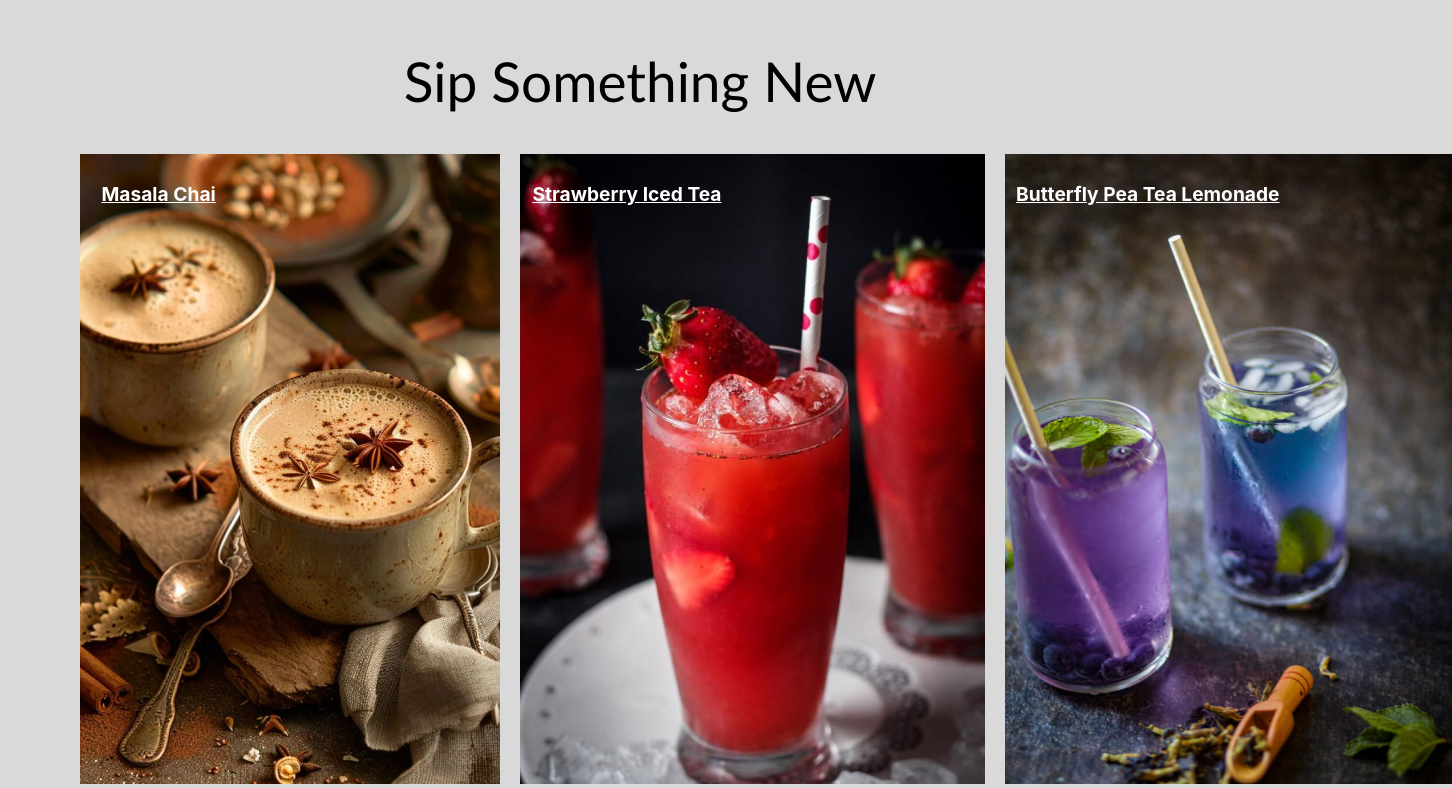
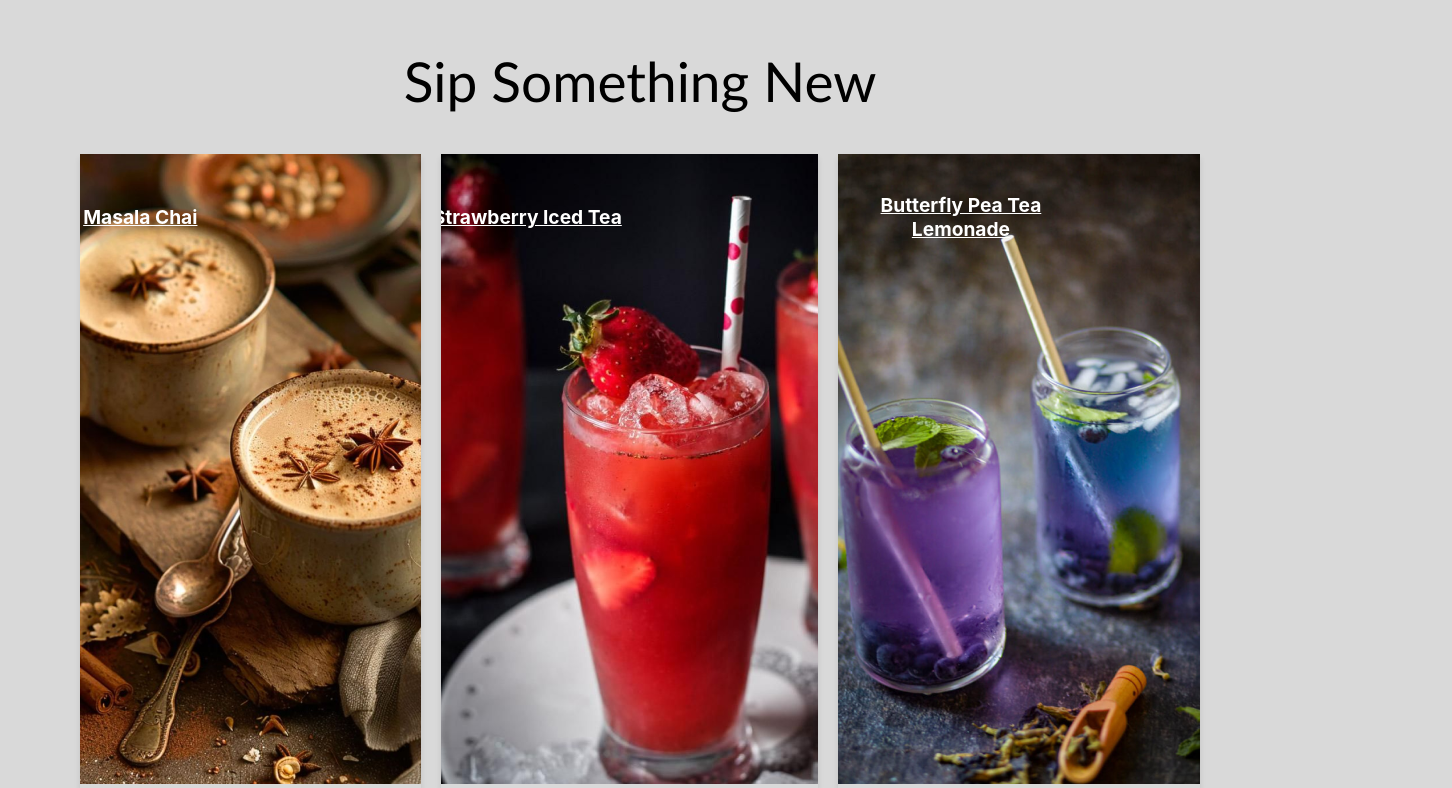
Before and after one commit to KushaRa/CeySip, a React (Create React App) app in the folder ceylon_t/: page / in a window 1280 px wide. Shown: the part 1594-2382 px from the top of the page, 1452 px wide, since content can reach past the window. Built offline with nearby package versions, Linux system fonts and the light colour scheme.

Commit message:
basic cards done

```diff
--- a/ceylon_t/src/Pages/section2/recipe.css
+++ b/ceylon_t/src/Pages/section2/recipe.css
@@ -24,19 +24,21 @@
     margin-left:80px;
     margin-right: 80px;
 
+
 }
 .card{
+    position:relative;
     display:block;
-    height:200px;
-    position:relative;
+    height:auto;
     box-shadow: 2cm;
-
+    overflow: hidden;
+    box-shadow: 0px 4px 6px rgba(0, 0, 0, 0.1);
 
 }
 
 .textOverlay{
     position: absolute;
-    top: 20%;
+    top: 10%;
     left: 23%;
     transform: translate(-50%, -50%);
     color: white;
@@ -48,6 +50,7 @@
 
 .cOverlay{
     position:absolute;
+    text-align: center;
     bottom:0;
     left:0;
     right:0;
@@ -61,5 +64,11 @@
 
 .card:hover .cOverlay{
     height: 100%;
-    margin-top: 20px;
+ }
+
+.cOverlay p{
+    margin-top: 200px;
+    margin-left: 100px;
+    margin-right: 100px;
+    font-size:large;
 }
--- a/ceylon_t/src/Pages/section2/recipe.jsx
+++ b/ceylon_t/src/Pages/section2/recipe.jsx
@@ -17,32 +17,34 @@ function Recipe() {
         <img src={img1} alt='chai' />
         <div className='textOverlay' style={{marginLeft:'-18px'}}>Masala Chai</div>
         <div className='cOverlay'>
-          A spiced tea made with black tea,
+         <p> A spiced tea made with black tea,
           milk, sugar, and a blend of aromatic spices like cardamom, cinnamon, cloves, ginger, and black pepper.
           It's simmered together to create a warm and flavorful beverage.
-          </div>
+          </p></div>
       </div>
 
       <div className='card'>
         <img src={img2} alt='chai'/>
         <div className='textOverlay'>Strawberry Iced Tea</div>
         <div className='cOverlay'>
+          <p>
         A fruity iced tea infused with fresh strawberries,
         offering a sweet and refreshing flavor. Often made with black tea,
          strawberries, and sweetener, served over ice.
+         </p>
           </div>
-
       </div>
 
       <div className='card'>
         <img src={img3} alt='chai'/>
         <div className='textOverlay' style={{marginLeft:'40px'}}>Butterfly Pea Tea Lemonade</div>
         <div className='cOverlay'>
+          <p>
         Known for its vibrant color, this drink is made from
          butterfly pea flower tea, which changes color when mixed with
          acidic ingredients like lemon juice. It is typically
         served chilled, with mint leaves for garnish.
-
+        </p>
           </div>
 
       </div>
```
